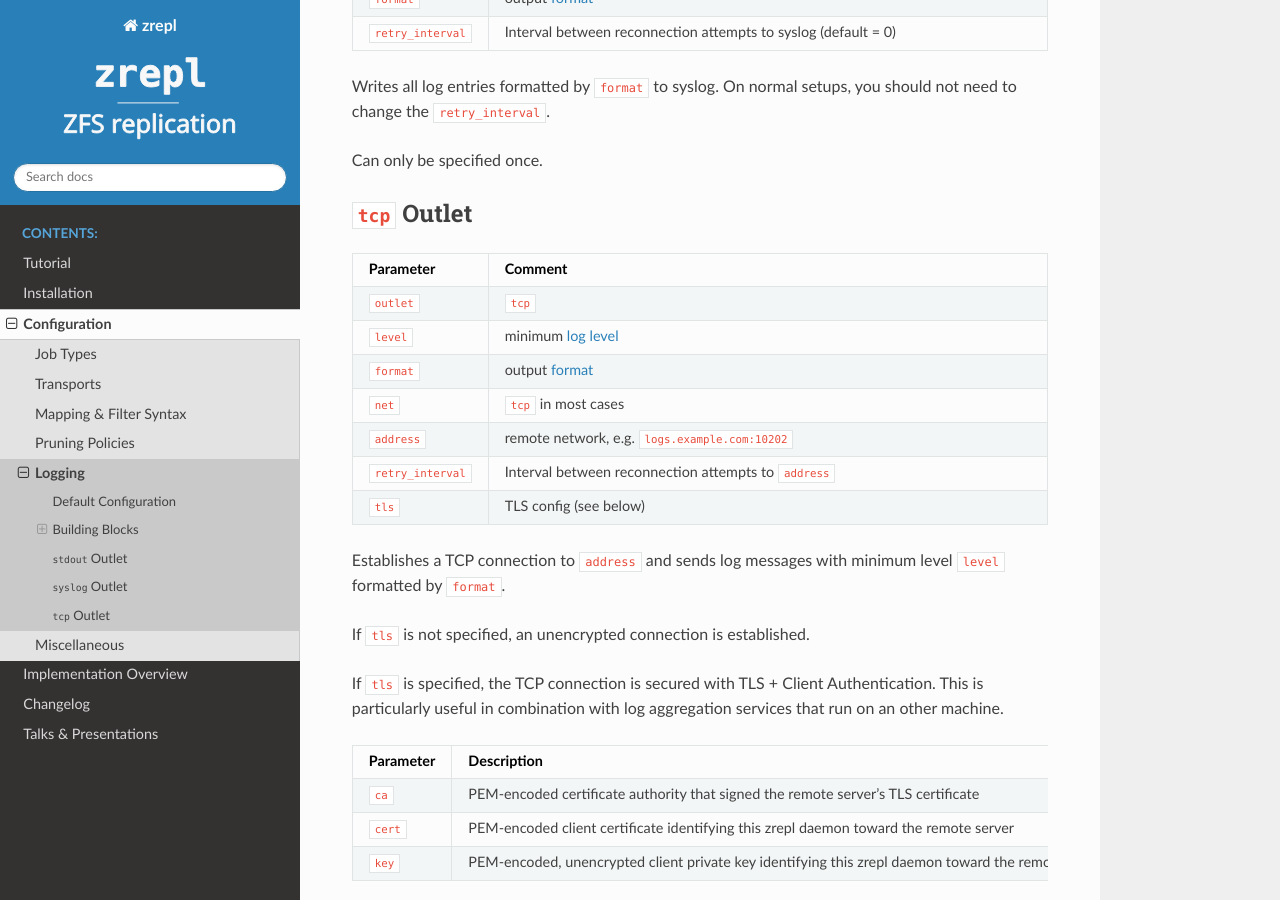
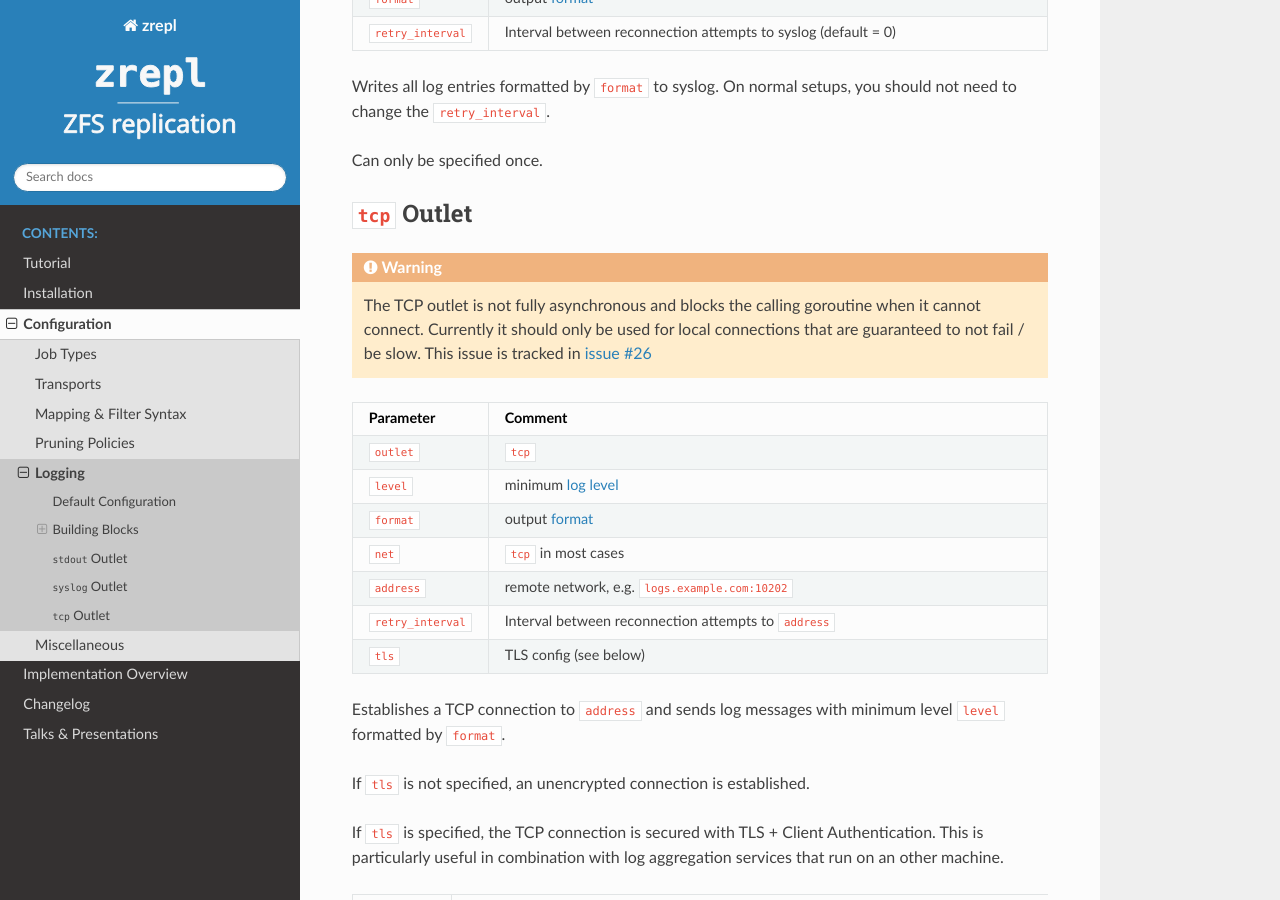
Before and after one commit to zrepl/zrepl, a Sphinx documentation site: the page built from docs/configuration/logging.rst, in a window 1280 px wide and 900 px high, scrolled down 2040 px. Built offline with Sphinx 7.4.7 and the Read the Docs theme 2.0.0, drawn with Linux system fonts in a browser that asks for light colours.

Commit message:
docs: add warning about lack of async TCP outlet
refs #26

```diff
--- a/docs/configuration/logging.rst
+++ b/docs/configuration/logging.rst
@@ -145,6 +145,12 @@ Can only be specified once.
 ``tcp`` Outlet
 --------------
 
+.. WARNING::
+
+    The TCP outlet is not fully asynchronous and blocks the calling goroutine when it cannot connect.
+    Currently it should only be used for local connections that are guaranteed to not fail / be slow.
+    This issue is tracked in :issue:`26`
+
 .. list-table::
     :widths: 10 90
     :header-rows: 1
```
